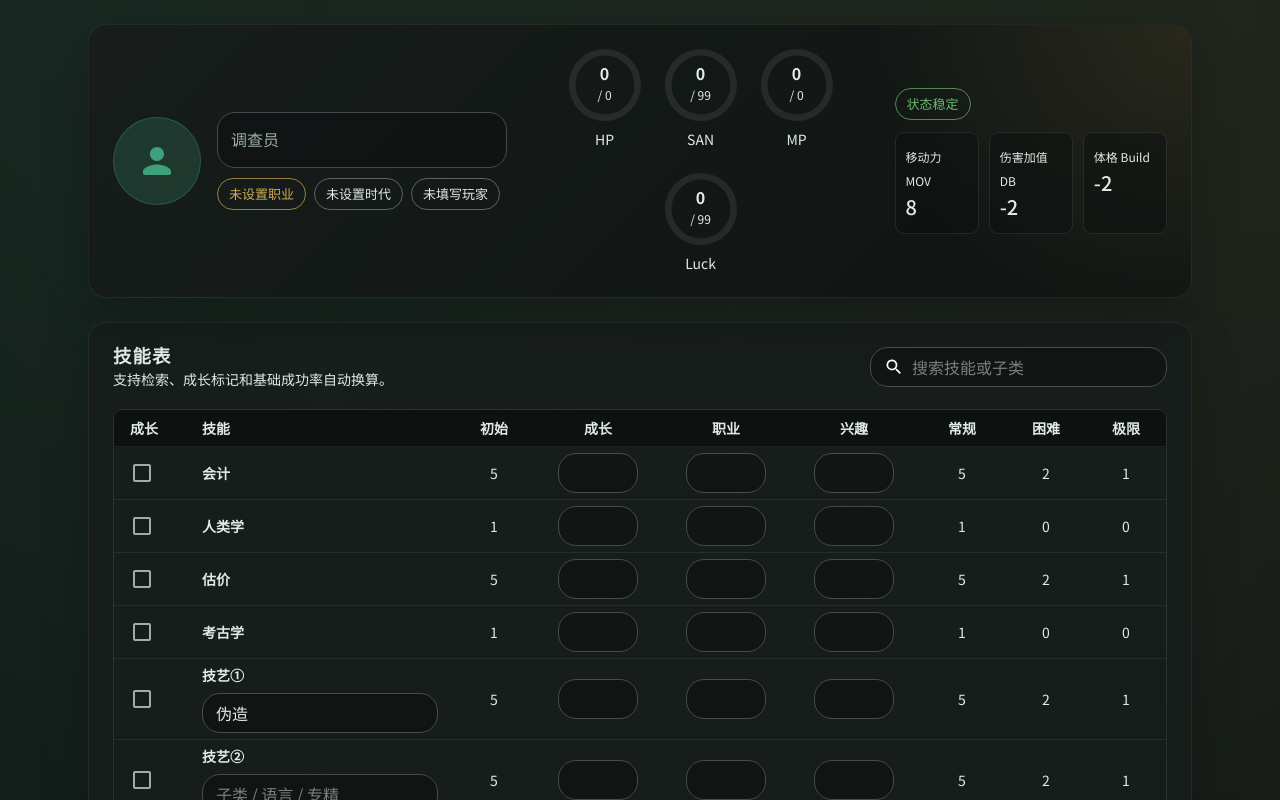
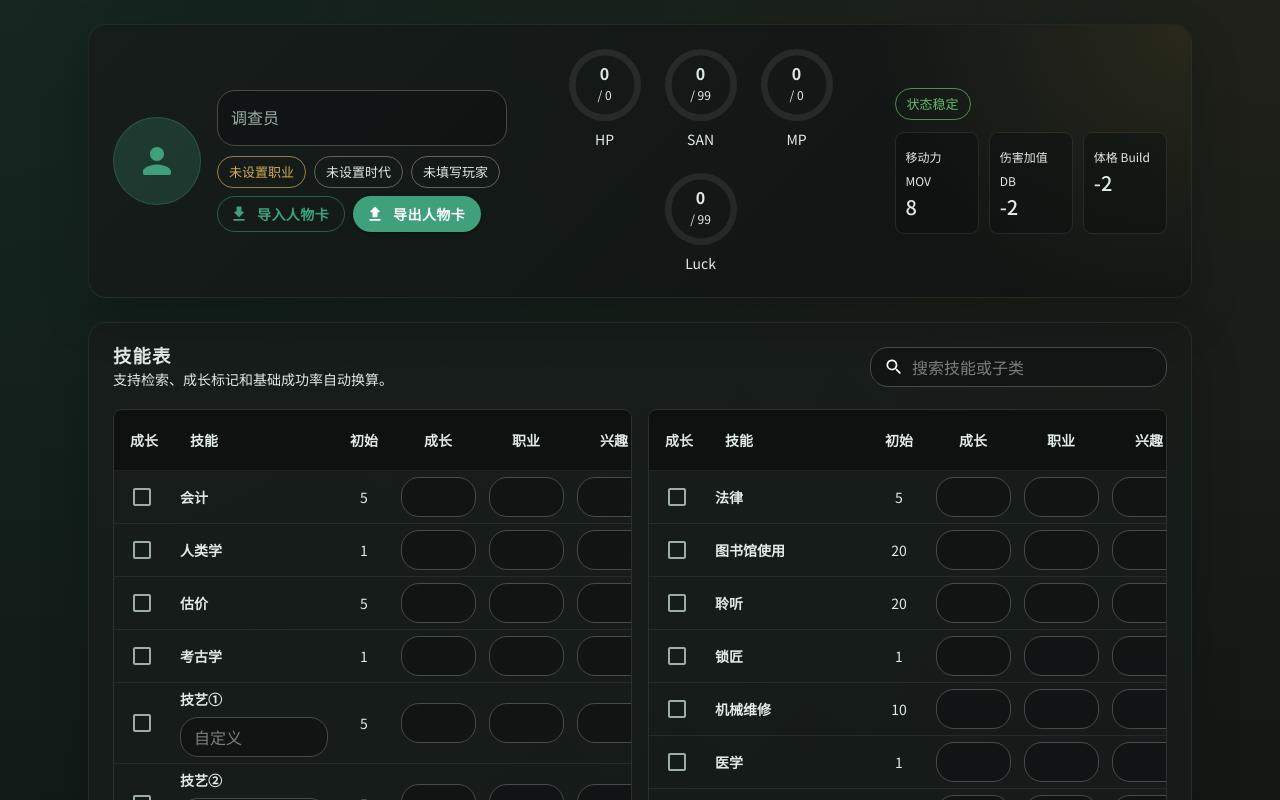
Before and after one commit to DMHPJ/character-sheet-toolkit, a Next.js app: page / in a window 1280 px wide. Shown: the top 800 px of the page. Built offline with nearby package versions, Linux system fonts and the light colour scheme.

Commit message:
feat: 技能表样式优化及导入导出角色卡初稿

```diff
--- a/src/components/CharacterSheet/CharacterSheet.tsx
+++ b/src/components/CharacterSheet/CharacterSheet.tsx
@@ -32,39 +32,13 @@ const TABS: { id: TabId; label: string; icon: ReactElement }[] = [
 	{ id: "status", label: "状态", icon: <Inventory2RoundedIcon fontSize="small" /> },
 	{ id: "backstory", label: "背景故事", icon: <HistoryEduRoundedIcon fontSize="small" /> },
 	{ id: "combat", label: "战斗装备", icon: <GavelRoundedIcon fontSize="small" /> },
-	{ id: "rules", label: "规则速查", icon: <MenuBookRoundedIcon fontSize="small" /> },
 ];
 
 export default function CharacterSheet() {
 	const [activeTab, setActiveTab] = useState<TabId>("status");
 	const [infoDialogOpen, setInfoDialogOpen] = useState(false);
-	const exportJSON = useCharacterStore((s) => s.exportJSON);
-	const importJSON = useCharacterStore((s) => s.importJSON);
 	const info = useCharacterStore((s) => s.info);
 	const derived = useCharacterStore((s) => s.derived);
-
-	const handleExport = () => {
-		const json = exportJSON();
-		const blob = new Blob([json], { type: "application/json" });
-		const url = URL.createObjectURL(blob);
-		const a = document.createElement("a");
-		a.href = url;
-		a.download = `${info.name || "character"}.json`;
-		a.click();
-		URL.revokeObjectURL(url);
-	};
-
-	const handleImport = () => {
-		const input = document.createElement("input");
-		input.type = "file";
-		input.accept = ".json";
-		input.onchange = async (e) => {
-			const file = (e.target as HTMLInputElement).files?.[0];
-			if (!file) return;
-			importJSON(await file.text());
-		};
-		input.click();
-	};
 
 	const tabContent = useMemo(() => {
 		if (activeTab === "status") return <StatusPanel />;
@@ -78,14 +52,6 @@ export default function CharacterSheet() {
 				/>
 			);
 		}
-
-		return (
-			<PlaceholderPanel
-				title="规则速查模块"
-				description="这里可以继续加入理智检定、追逐规则和常用参考表，作为跑团时的辅助区域。"
-				chips={["属性检定", "SAN 损失", "追逐规则"]}
-			/>
-		);
 	}, [activeTab]);
 
 	return (
@@ -102,23 +68,6 @@ export default function CharacterSheet() {
 							alignItems: "start",
 						}}>
 						<SkillTable />
-						{/* <Box
-							sx={{
-								display: "flex",
-								gap: 1.25,
-								flexDirection: { xs: "column", sm: "row" },
-								width: { xs: "100%", md: "auto" },
-							}}>
-							<Button variant="outlined" startIcon={<UploadRoundedIcon />} onClick={handleImport}>
-								导入人物卡
-							</Button>
-							<Button
-								variant="contained"
-								startIcon={<DownloadRoundedIcon />}
-								onClick={handleExport}>
-								导出人物卡
-							</Button>
-						</Box> */}
 
 						<Box sx={{ display: "grid", gap: 3 }}>
 							<AttributePanel />
--- a/src/components/SkillTable/SkillTable.tsx
+++ b/src/components/SkillTable/SkillTable.tsx
@@ -35,6 +35,11 @@ export default function SkillTable() {
     );
   }, [search, skills]);
 
+  const [leftSkills, rightSkills] = useMemo(() => {
+    const splitIndex = Math.ceil(filtered.length / 2);
+    return [filtered.slice(0, splitIndex), filtered.slice(splitIndex)];
+  }, [filtered]);
+
   return (
     <Paper sx={{ p: { xs: 2, md: 3 }, backgroundColor: alpha('#171d1b', 0.84) }}>
       <Box sx={{ display: 'grid', gap: 2.5 }}>
@@ -65,28 +70,17 @@ export default function SkillTable() {
           />
         </Box>
 
-        <TableContainer sx={{ borderRadius: 0.5, border: (theme) => `1px solid ${theme.palette.divider}` }}>
-          <Table stickyHeader size="small">
-            <TableHead>
-              <TableRow>
-                <TableCell sx={{width: '4.5rem !important'}} padding="checkbox">成长</TableCell>
-                <TableCell>技能</TableCell>
-                <TableCell sx={{width: '5rem'}} align="center">初始</TableCell>
-                <TableCell sx={{width: '8rem'}} align="center">成长</TableCell>
-                <TableCell sx={{width: '8rem'}} align="center">职业</TableCell>
-                <TableCell sx={{width: '8rem'}} align="center">兴趣</TableCell>
-                <TableCell sx={{width: '5.5rem'}} align="center">常规</TableCell>
-                <TableCell sx={{width: '5rem'}} align="center">困难</TableCell>
-                <TableCell sx={{width: '5rem'}} align="center">极限</TableCell>
-              </TableRow>
-            </TableHead>
-            <TableBody>
-              {filtered.map((skill) => (
-                <SkillRow key={skill.id} skill={skill} onFieldChange={setSkillField} onToggleCheck={toggleSkillCheck} />
-              ))}
-            </TableBody>
-          </Table>
-        </TableContainer>
+        <Box
+          sx={{
+            display: 'grid',
+            gap: 2,
+            gridTemplateColumns: { xs: '1fr', md: 'minmax(0, 1fr) minmax(0, 1fr)' },
+            alignItems: 'start',
+          }}
+        >
+          <SkillTableSection skills={leftSkills} onFieldChange={setSkillField} onToggleCheck={toggleSkillCheck} />
+          <SkillTableSection skills={rightSkills} onFieldChange={setSkillField} onToggleCheck={toggleSkillCheck} />
+        </Box>
 
         {filtered.length === 0 && (
           <Typography variant="body2" color="text.secondary">
@@ -95,6 +89,57 @@ export default function SkillTable() {
         )}
       </Box>
     </Paper>
+  );
+}
+
+function SkillTableSection({
+  skills,
+  onFieldChange,
+  onToggleCheck,
+}: {
+  skills: Skill[];
+  onFieldChange: (id: string, field: 'growth' | 'occupationPoints' | 'interestPoints' | 'subName', value: number | string) => void;
+  onToggleCheck: (id: string) => void;
+}) {
+  return (
+    <TableContainer sx={{ borderRadius: 0.5, border: (theme) => `1px solid ${theme.palette.divider}` }}>
+      <Table stickyHeader size="small">
+        <TableHead>
+          <TableRow>
+            <TableCell sx={{minWidth: 60}} padding="checkbox">
+              成长
+            </TableCell>
+            <TableCell>技能</TableCell>
+            <TableCell align="center">
+              初始
+            </TableCell>
+            <TableCell align="center">
+              成长
+            </TableCell>
+            <TableCell align="center">
+              职业
+            </TableCell>
+            <TableCell align="center">
+              兴趣
+            </TableCell>
+            <TableCell align="center">
+              常规
+            </TableCell>
+            <TableCell align="center">
+              困难
+            </TableCell>
+            <TableCell align="center">
+              极限
+            </TableCell>
+          </TableRow>
+        </TableHead>
+        <TableBody>
+          {skills.map((skill) => (
+            <SkillRow key={skill.id} skill={skill} onFieldChange={onFieldChange} onToggleCheck={onToggleCheck} />
+          ))}
+        </TableBody>
+      </Table>
+    </TableContainer>
   );
 }
 
@@ -115,10 +160,10 @@ function SkillRow({
 
   return (
     <TableRow hover sx={{ backgroundColor: skill.checked ? (theme) => alpha(theme.palette.primary.main, 0.08) : isSpecial ? (theme) => alpha(theme.palette.secondary.main, 0.05) : undefined }}>
-      <TableCell padding="checkbox">
+      <TableCell sx={{minWidth: 60}} padding="checkbox">
         <Checkbox checked={skill.checked} onChange={() => onToggleCheck(skill.id)} color="primary" />
       </TableCell>
-      <TableCell sx={{ minWidth: 220 }}>
+      <TableCell sx={{ minWidth: 160, padding: '6px' }}>
         <Box sx={{ display: 'grid', gap: 1 }}>
           <Box sx={{ display: 'flex', gap: 1, alignItems: 'center', flexWrap: 'wrap' }}>
             <Typography variant="body2" sx={{ fontWeight: 700 }}>
@@ -131,27 +176,27 @@ function SkillRow({
               sx={{maxWidth: '16rem'}}
               value={skill.subName ?? ''}
               onChange={(e) => onFieldChange(skill.id, 'subName', e.target.value)}
-              placeholder="子类 / 语言 / 专精"
+              placeholder="自定义"
               size="small"
               fullWidth
             />
           ) : null}
         </Box>
       </TableCell>
-      <TableCell align="center">{skill.baseValue}</TableCell>
+      <TableCell sx={{ minWidth: 60, padding: '6px' }} align="center">{skill.baseValue}</TableCell>
       <EditableNumberCell value={skill.growth} onChange={(value) => onFieldChange(skill.id, 'growth', value)} />
       <EditableNumberCell value={skill.occupationPoints} onChange={(value) => onFieldChange(skill.id, 'occupationPoints', value)} disabled={skill.cannotAssignOccupation} />
       <EditableNumberCell value={skill.interestPoints} onChange={(value) => onFieldChange(skill.id, 'interestPoints', value)} disabled={skill.cannotAssignInterest} />
-      <TableCell align="center">{total}</TableCell>
-      <TableCell align="center">{hard}</TableCell>
-      <TableCell align="center">{extreme}</TableCell>
+      <TableCell sx={{ padding: '6px' }} align="center">{total}</TableCell>
+      <TableCell sx={{ padding: '6px' }} align="center">{hard}</TableCell>
+      <TableCell sx={{ padding: '6px' }} align="center">{extreme}</TableCell>
     </TableRow>
   );
 }
 
 function EditableNumberCell({ value, onChange, disabled = false }: { value: number; onChange: (value: number) => void; disabled?: boolean }) {
   return (
-    <TableCell align="center" sx={{ minWidth: 88 }}>
+    <TableCell align="center" sx={{ minWidth: 88, padding: '6px' }}>
       <TextField
         type="number"
         value={value || ''}
@@ -159,7 +204,7 @@ function EditableNumberCell({ value, onChange, disabled = false }: { value: numb
         size="small"
         disabled={disabled}
         slotProps={{ htmlInput: { min: 0, style: { textAlign: 'center' },  } }}
-        sx={{ width: 80 }}
+        sx={{ width: 75 }}
       />
     </TableCell>
   );
--- a/src/data/skills.ts
+++ b/src/data/skills.ts
@@ -32,7 +32,7 @@ export const DEFAULT_SKILLS: Skill[] = [
   s('anthropology',    '人类学',       1,   '学术'),
   s('appraise',        '估价',         5,   '调查'),
   s('archaeology',     '考古学',       1,   '学术'),
-  s('art_craft_1',     '技艺①',        5,   '专业', { subName: '伪造' }),
+  s('art_craft_1',     '技艺①',        5,   '专业', { subName: '' }),
   s('art_craft_2',     '技艺②',        5,   '专业', { subName: '' }),
   s('art_craft_3',     '技艺③',        5,   '专业', { subName: '' }),
   s('charm',           '取悦',         15,  '交际'),
@@ -78,7 +78,7 @@ export const DEFAULT_SKILLS: Skill[] = [
   s('occult',          '神秘学',       5,   '学术'),
   s('heavy_machinery', '操作重型机械', 1,   '专业'),
   s('persuade',        '说服',         10,  '交际'),
-  s('pilot',           '驾驶：',       1,   '专业', { subName: '' }),
+  s('pilot',           '驾驶',       1,   '专业', { subName: '' }),
   s('psychoanalysis',  '精神分析',     1,   '学术'),
   s('psychology',      '心理学',       10,  '调查'),
   s('ride',            '骑术',         5,   '行动'),
@@ -88,7 +88,7 @@ export const DEFAULT_SKILLS: Skill[] = [
   s('sleight_of_hand', '妙手',         10,  '专业'),
   s('spot_hidden',     '侦查',         25,  '调查'),
   s('stealth',         '潜行',         20,  '行动'),
-  s('survival',        '生存：',       10,  '行动', { subName: '' }),
+  s('survival',        '生存',       10,  '行动', { subName: '' }),
   s('swim',            '游泳',         20,  '行动'),
   s('throw',           '投掷',         20,  '战斗'),
   s('track',           '追踪',         10,  '调查'),
@@ -98,7 +98,7 @@ export const DEFAULT_SKILLS: Skill[] = [
   s('lip_reading',     '读唇',         1,   '调查'),
   s('hypnosis',        '催眠',         1,   '专业'),
   s('artillery',       '炮术',         1,   '战斗'),
-  s('lore',            '学问：',       1,   '学术', { subName: '' }),
+  s('lore',            '学问',       1,   '学术', { subName: '' }),
   s('custom_skill',    '自定义技能',   0,   '专业', { subName: '', isCustom: true }),
 ];
 
```
Also changed, not shown: src/components/Header/Header.tsx (+37 -0 lines), 1 other file (tests, documents, lock files or other folders).
